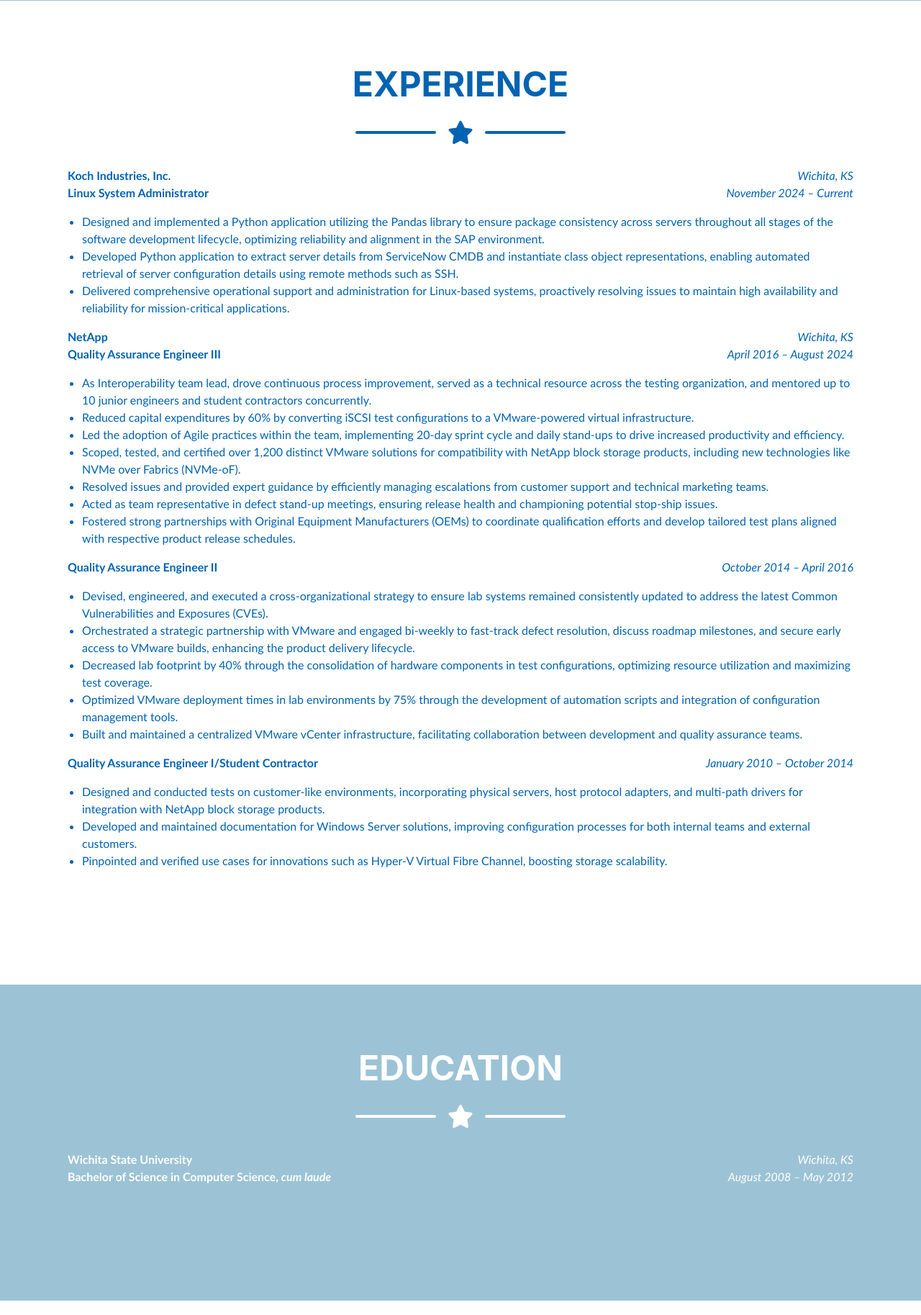
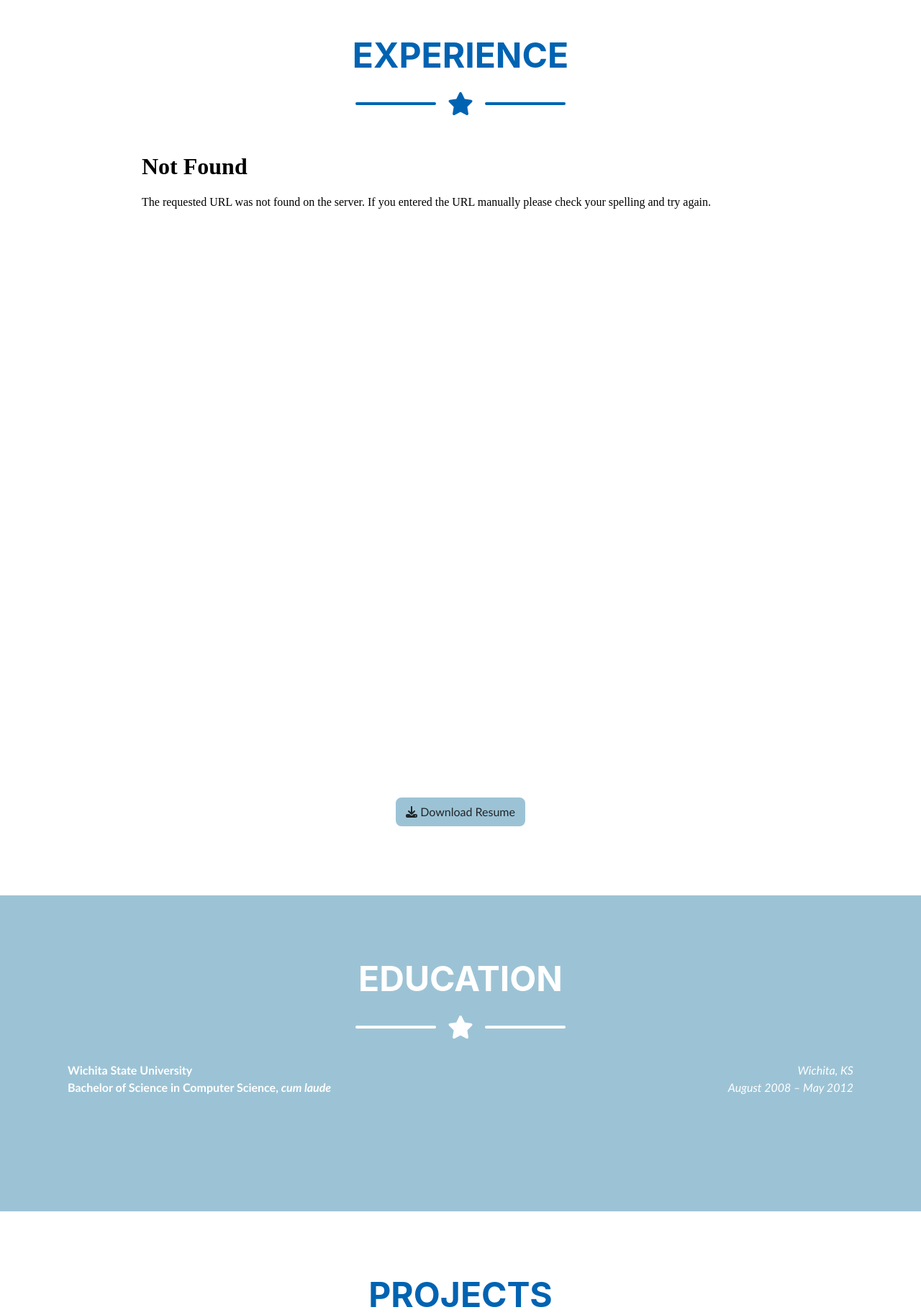
Before and after one commit to kellygkemnitz/kellygkemnitz.github.io, a Flask app: page / in a window 1280 px wide. Shown: the part 2476-4303 px from the top of the page at 72% size. Run offline with Flask 3, Linux system fonts and the light colour scheme; some libraries are stand-ins or nearby versions; some web fonts are replaced.

Commit message:
New resume and changing how experience is displayed

```diff
--- a/templates/index.html
+++ b/templates/index.html
@@ -48,7 +48,6 @@
                 </div>
                 <!-- Masthead Subheading-->
                 <p class="pre-wrap masthead-subheading font-weight-light mb-0">Innovative Problem Solver | Python Developer | Cloud Specialist (AWS & VMware) | Agile Practitioner | Linux Expert | Mentor & Team Leader | Process Optimizer | Automation Enthusiast</p>
-                <a class="btn btn-outline-light" href="static/resume.pdf" download="resume.pdf">Download My Resume</a>
             </div>
         </header>
 
@@ -208,59 +207,15 @@
                 <div class="divider-custom-icon"><i class="fas fa-star"></i></div>
                 <div class="divider-custom-line"></div>
             </div>
-                <!-- Experience Section Content-->
-                <div class="d-flex flex-column flex-md-row justify-content-between mb-5 text-secondary">
-                    <div class="flex-grow-1">
-                        <div style="display: flex; justify-content: space-between; align-items: baseline;">
-                            <strong>Koch Industries, Inc.</strong>
-                            <span><i>Wichita, KS</i></span>
+            <!-- Resume PDF Embed -->
+            <div class="row justify-content-center">
+                <div class="col-lg-10">
+                <div style="height: 900px;">
+                    <iframe src="static/resume.pdf" width="100%" height="100%" style="border: none;" title="Resume PDF"></iframe>
                 </div>
-                        <div class="subheading mb-3">
-                            <strong>Linux System Administrator</strong>
-                            <span><i>November 2024 &ndash; Current</span></i>
+                <div class="text-center mt-3">
+                    <a class="btn btn-primary" href="static/resume.pdf" download="resume.pdf"><i class="fa-solid fa-download"></i> Download Resume</a>
                 </div>
-                        <ul>
-                            <li>Designed and implemented a Python application utilizing the Pandas library to ensure package consistency across servers throughout all stages of the software development lifecycle, optimizing reliability and alignment in the SAP environment.</li>
-                            <li>Developed Python application to extract server details from ServiceNow CMDB and instantiate class object representations, enabling automated retrieval of server configuration details using remote methods such as SSH.</li>
-                            <li>Delivered comprehensive operational support and administration for Linux-based systems, proactively resolving issues to maintain high availability and reliability for mission-critical applications.</li>
-                        </ul>
-                        <div style="display: flex; justify-content: space-between; align-items: baseline;">
-                            <strong>NetApp</strong>
-                            <span><i>Wichita, KS</i></span>
-                        </div>
-                        <div class="subheading mb-3">
-                            <strong>Quality Assurance Engineer III</strong>
-                            <span><i>April 2016 &ndash; August 2024</i></span>
-                        </div>
-                        <ul>
-                            <li>As Interoperability team lead, drove continuous process improvement, served as a technical resource across the testing organization, and mentored up to 10 junior engineers and student contractors concurrently.</li>
-                            <li>Reduced capital expenditures by 60% by converting iSCSI test configurations to a VMware-powered virtual infrastructure.</li>
-                            <li>Led the adoption of Agile practices within the team, implementing 20-day sprint cycle and daily stand-ups to drive increased productivity and efficiency.</li>
-                            <li>Scoped, tested, and certified over 1,200 distinct VMware solutions for compatibility with NetApp block storage products, including new technologies like NVMe over Fabrics (NVMe-oF).</li>
-                            <li>Resolved issues and provided expert guidance by efficiently managing escalations from customer support and technical marketing teams.</li>
-                            <li>Acted as team representative in defect stand-up meetings, ensuring release health and championing potential stop-ship issues.</li>
-                            <li>Fostered strong partnerships with Original Equipment Manufacturers (OEMs) to coordinate qualification efforts and develop tailored test plans aligned with respective product release schedules.</li>
-                        </ul>
-                        <div class="subheading mb-3">
-                            <strong>Quality Assurance Engineer II</strong>
-                            <span><i>October 2014 &ndash; April 2016</i></span>
-                        </div>
-                        <ul>
-                            <li>Devised, engineered, and executed a cross-organizational strategy to ensure lab systems remained consistently updated to address the latest Common Vulnerabilities and Exposures (CVEs).</li>
-                            <li>Orchestrated a strategic partnership with VMware and engaged bi-weekly to fast-track defect resolution, discuss roadmap milestones, and secure early access to VMware builds, enhancing the product delivery lifecycle.</li>
-                            <li>Decreased lab footprint by 40% through the consolidation of hardware components in test configurations, optimizing resource utilization and maximizing test coverage.</li>
-                            <li>Optimized VMware deployment times in lab environments by 75% through the development of automation scripts and integration of configuration management tools.</li>
-                            <li>Built and maintained a centralized VMware vCenter infrastructure, facilitating collaboration between development and quality assurance teams.</li>
-                        </ul>
-                        <div class="subheading mb-3">
-                            <strong>Quality Assurance Engineer I/Student Contractor</strong>
-                            <span><i>January 2010 &ndash; October 2014</i></span>
-                        </div>
-                        <ul>
-                            <li>Designed and conducted tests on customer-like environments, incorporating physical servers, host protocol adapters, and multi-path drivers for integration with NetApp block storage products.</li>
-                            <li>Developed and maintained documentation for Windows Server solutions, improving configuration processes for both internal teams and external customers.</li>
-                            <li>Pinpointed and verified use cases for innovations such as Hyper-V Virtual Fibre Channel, boosting storage scalability.</li>
-                        </ul>
                 </div>
             </div>
             </div>
```
Also changed, not shown: 1 other file. Lines whose indentation alone changed are shown as unchanged.
